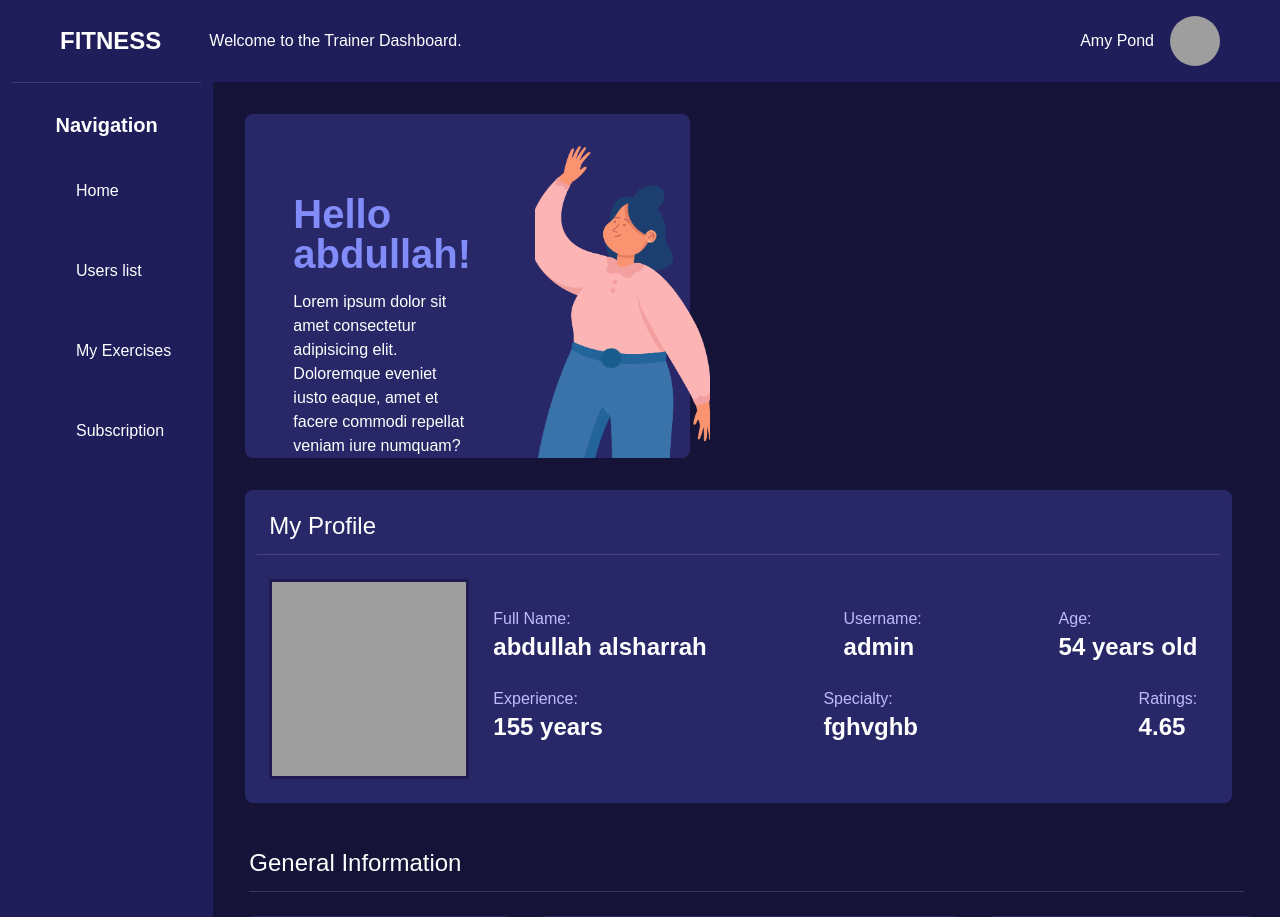
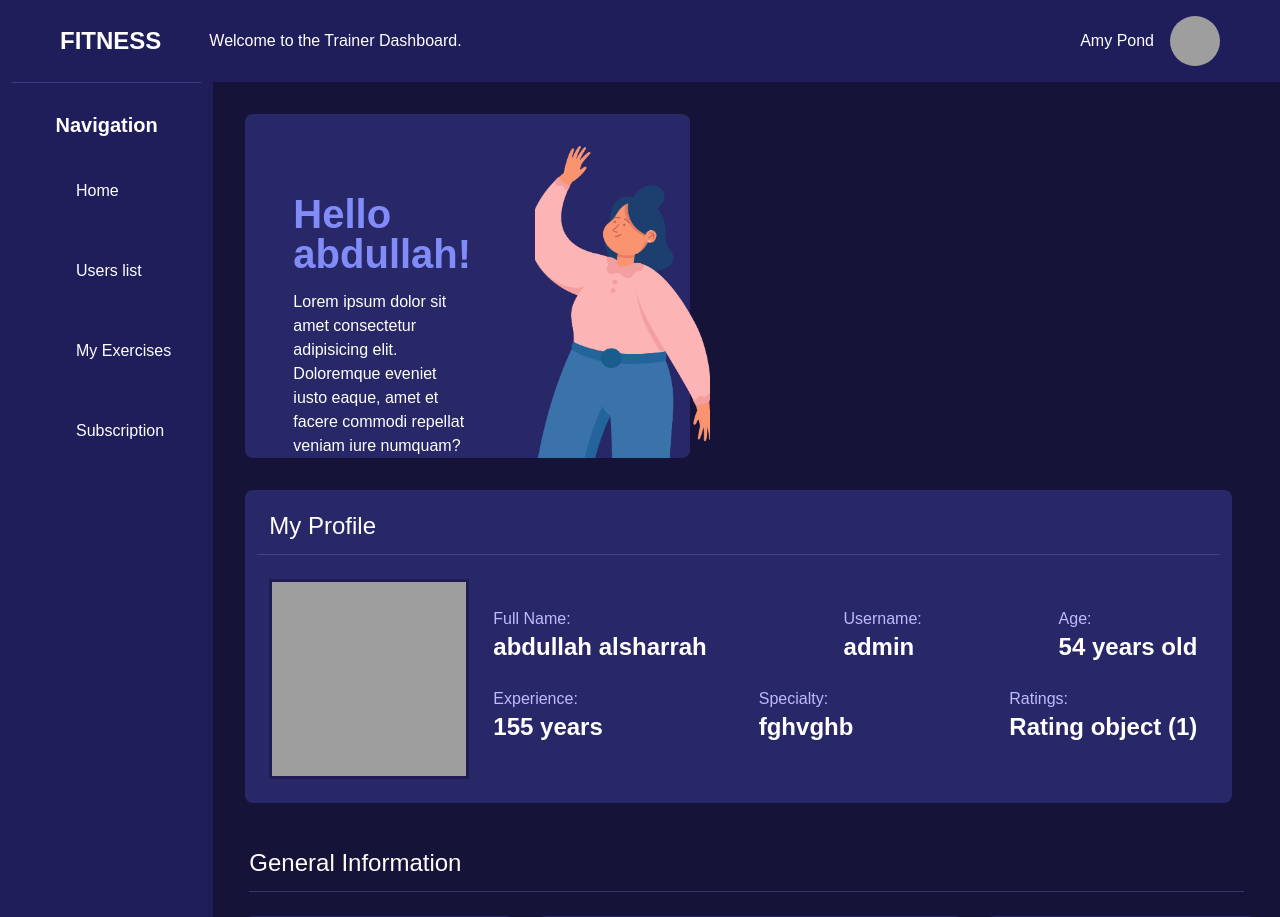
Before and after one commit to CodeRev89/Capstone-BE, a Django app: template fitnessapplication/fitness/templates/pages/home_page.html in a window 1280 px wide. Shown: the top 917 px of the page. Run offline with Django 4.2, Linux system fonts and the light colour scheme; a user stored in the database is signed in; data comes from the database, SQL or seed files in the repository; tables that the repository leaves empty hold one stand-in row (values such as "Sample post"); the template is opened without the code that fills it: values that come from a table or form of the project are taken from there, most other values are stand-ins (such as "Sample title", 1, 10 or a date in 2020); some libraries are stand-ins or nearby versions; grey boxes are pictures that could not be loaded.

Commit message:
rating fixes

```diff
--- a/fitnessapplication/fitness/templates/pages/home_page.html
+++ b/fitnessapplication/fitness/templates/pages/home_page.html
@@ -94,7 +94,7 @@
                                     class="fa-solid fa-star fs-5 text-warning"></i><i
                                     class="fa-solid fa-star fs-5 text-warning"></i><i
                                     class="fa-solid fa-star fs-5 text-warning"></i><i class="fa-solid fa-star fs-5"></i>
-                                4.65</p>
+                                    {{rating}}</p>
                         </div>
                     </div>
                 </div>
```
